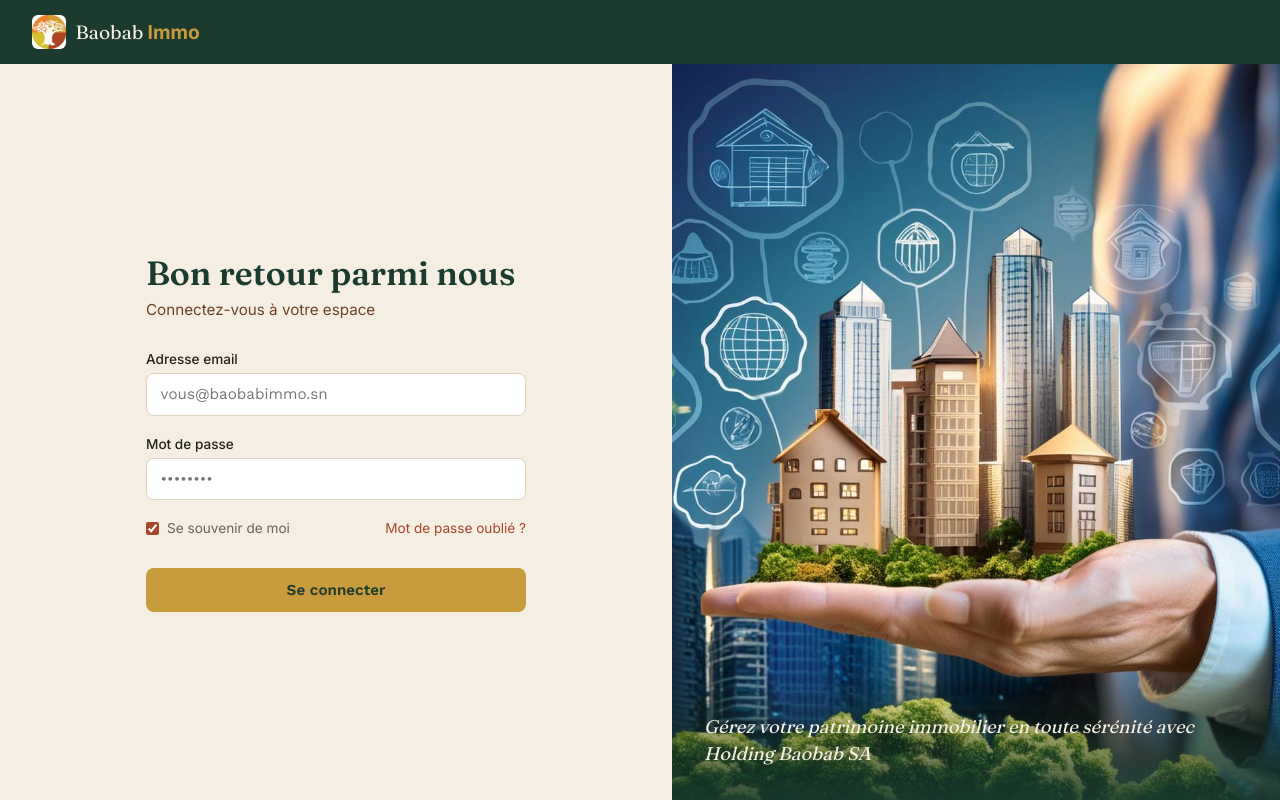
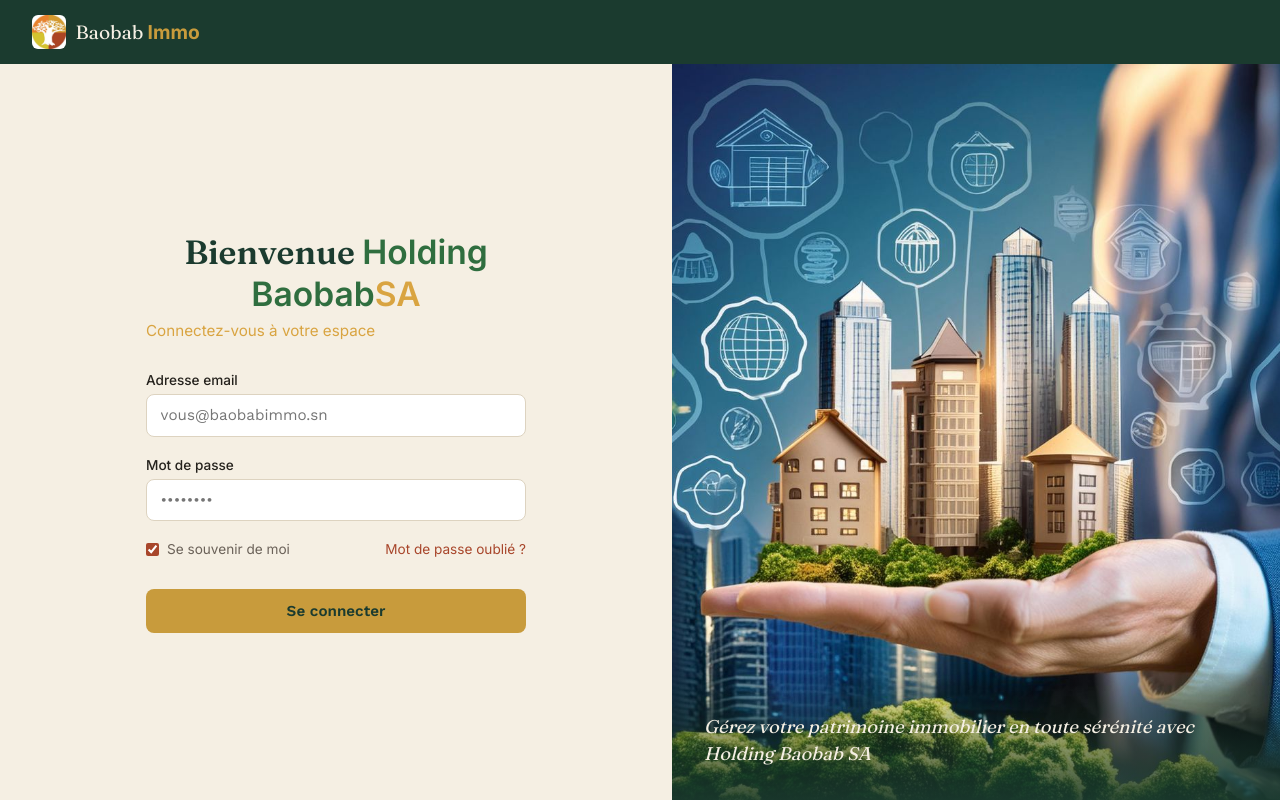
Before and after one commit to Amy-faye/gestion-immobiliere-frontend, an Angular app: page /login in a window 1280 px wide. Built offline with nearby package versions, Linux system fonts and the light colour scheme.

Commit message:
Modifie le titre de bienvenue avec couleurs vert et jaune

```diff
--- a/src/app/components/login/login.css
+++ b/src/app/components/login/login.css
@@ -77,7 +77,7 @@
 }
 
 .subtitle {
-  color: #6B4226;
+  color: #d9a441;
   font-size: 0.95rem;
   margin: 0 0 2rem;
 }
@@ -208,3 +208,14 @@
 .link-muted:hover {
   text-decoration: underline;
 }
+.titre-bienvenue {
+  text-align: center;
+}
+
+.vert {
+  color: #2f6e3f; /* vert baobab */
+}
+
+.jaune {
+  color: #d9a441; /* jaune/doré */
+}
--- a/src/app/components/login/login.html
+++ b/src/app/components/login/login.html
@@ -11,8 +11,9 @@
 
     <div class="login-left">
       <div class="login-card">
-        <h2>Bon retour parmi nous</h2>
-        <p class="subtitle">Connectez-vous à votre espace</p>
+        <h2 class="titre-bienvenue">
+          Bienvenue <span class="vert">Holding Baobab</span> <span class="jaune">SA</span>
+        </h2>        <p class="subtitle">Connectez-vous à votre espace</p>
 
         <div class="form-group">
           <label>Adresse email</label>
```
